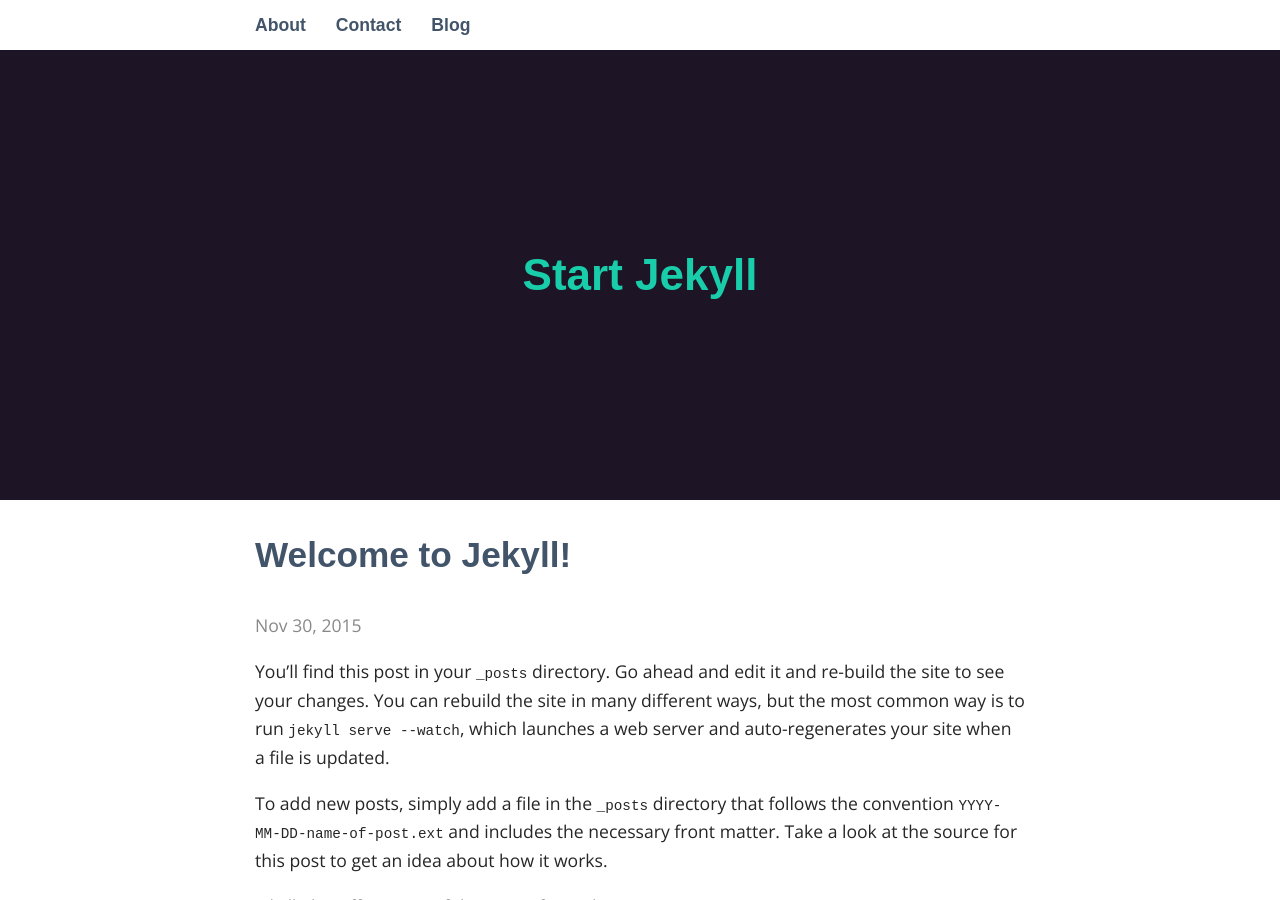
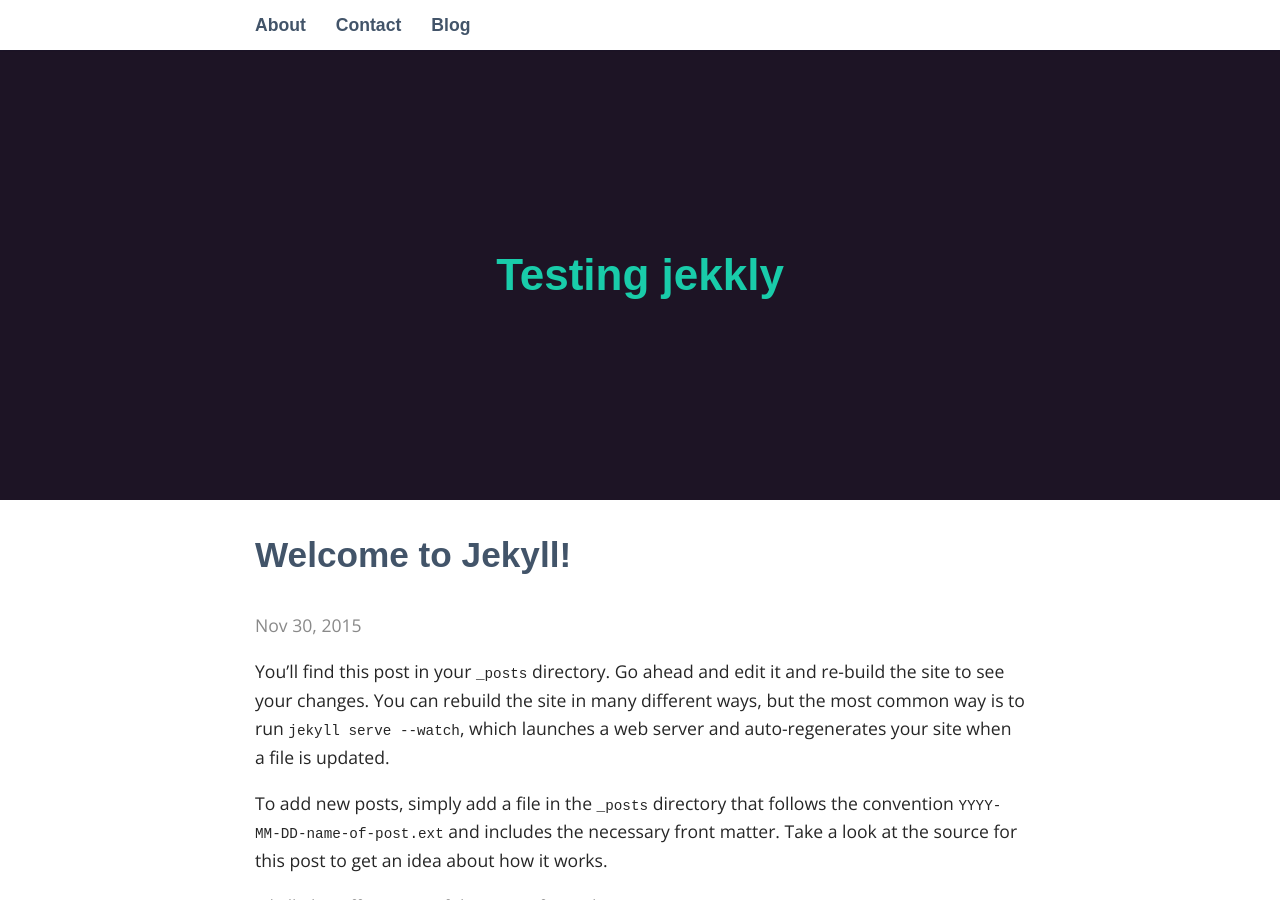
Before and after one commit to rmanak/notes, a Jekyll site: the page built from _posts/2015-11-30-welcome-to-jekyll.markdown, in a window 1280 px wide and 900 px high. Built offline with Jekyll 4.4.1, drawn with Linux system fonts in a browser that asks for light colours; some web fonts are replaced.

Commit message:
fixed config

```diff
--- a/_config.yml
+++ b/_config.yml
@@ -1,11 +1,21 @@
 # Site Settings
-title: Start Jekyll
+highlighter: rouge
+markdown: kramdown
+kramdown:
+  input: GFM
+permalink: /:title.html
+paginate: 5
+gems: [jekyll-paginate]
+port: 5000
+safe: true
+
+baseurl: /jekyll/
+title: Testing jekkly
+name: Arman Akbarian
 email: arman2@gmail.com
 description: >
   A guide to getting started with Jekyll.
-baseurl: "/jekyll/"
 url: "http://rmanak.github.io/jekyll"
-port: 5000
 safe: true
 twitter_username: arman2
 github_username:  rmanak
@@ -13,5 +23,3 @@ github_username:  rmanak
 sass:
   sass_dir: _sass
 include: ['_pages']
-kramdown:
-  input: GFM
```
